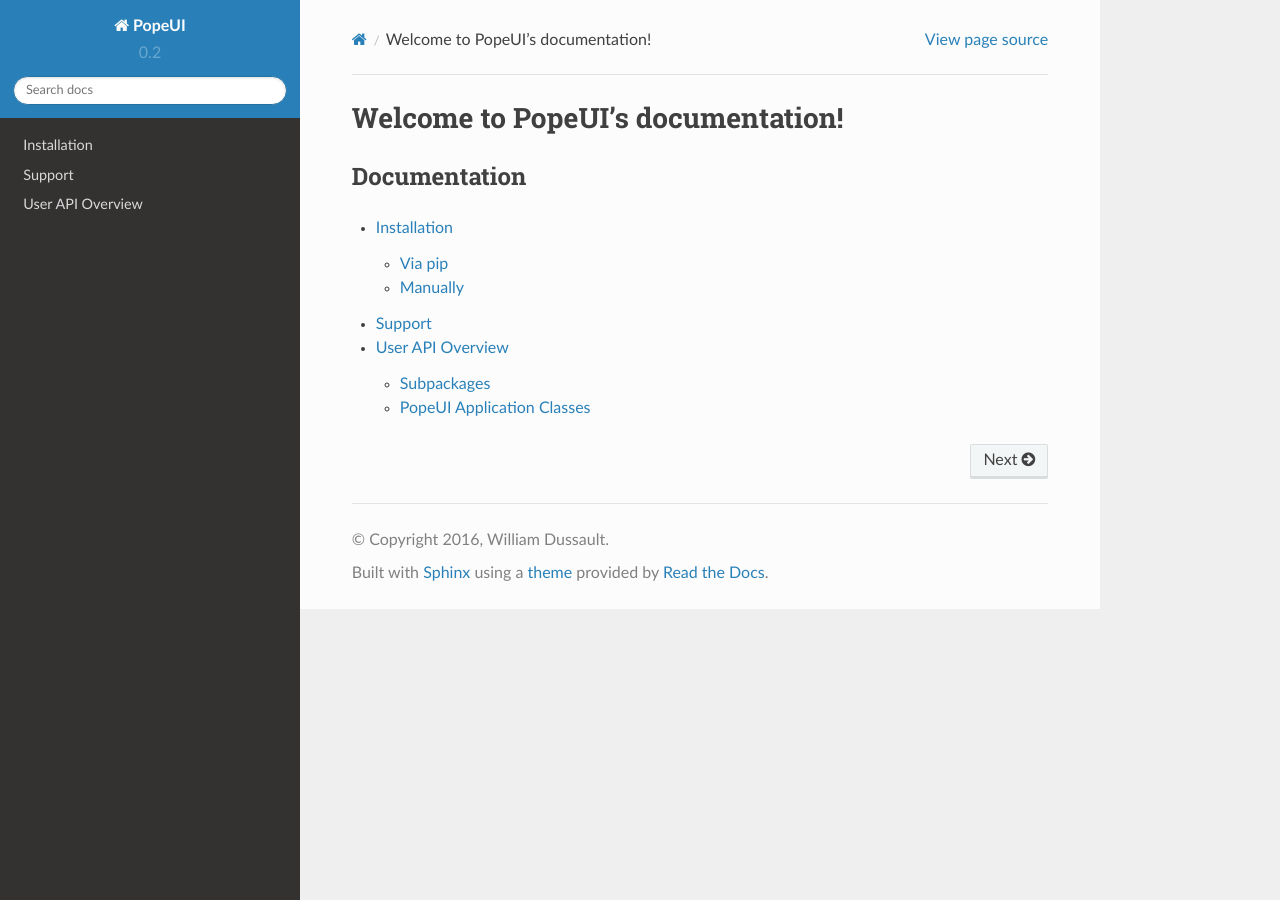
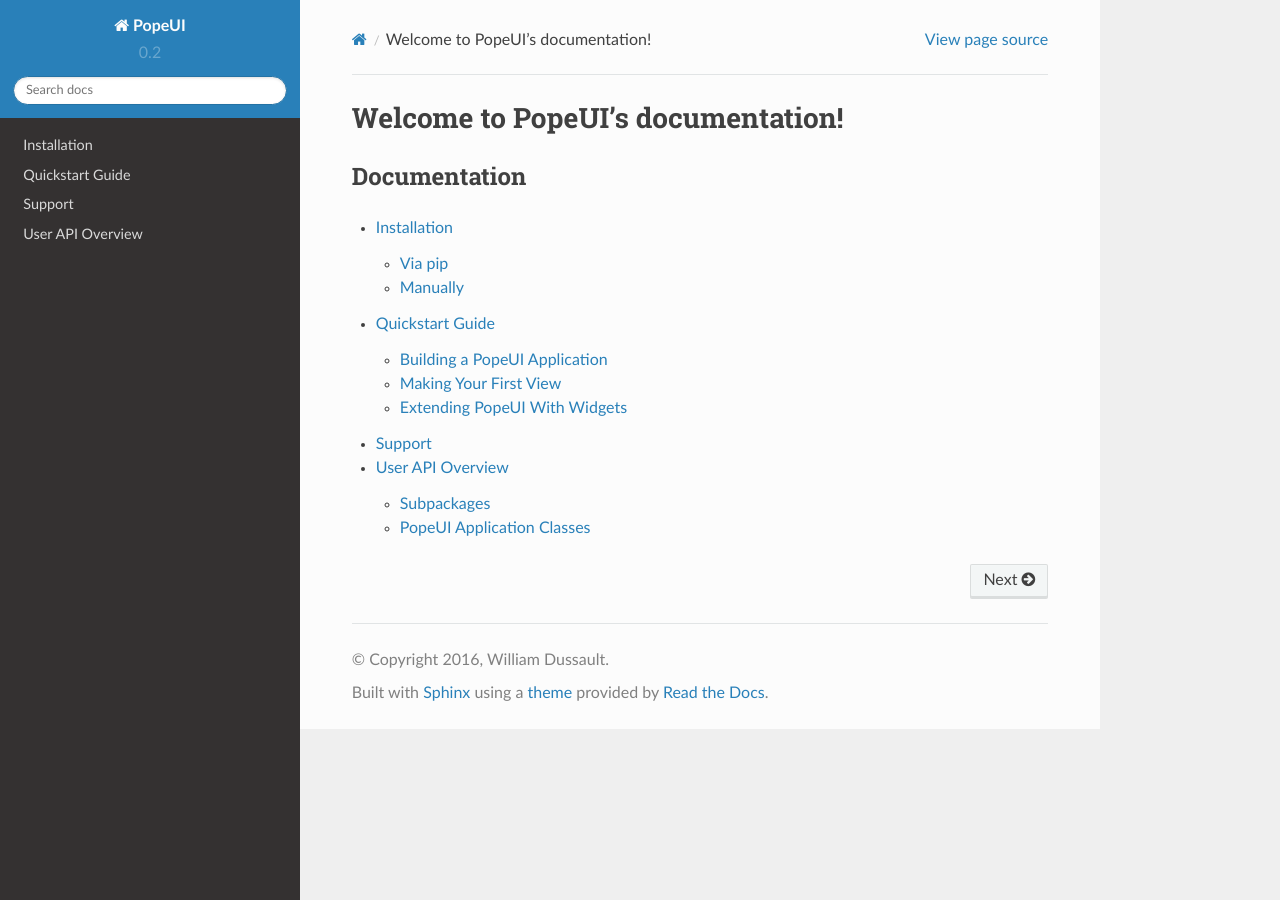
Before and after one commit to dalloriam/engel, a Sphinx documentation site: the page built from docs/index.rst, in a window 1280 px wide. Built offline with Sphinx 7.4.7 and the Read the Docs theme 2.0.0, drawn with Linux system fonts in a browser that asks for light colours.

Commit message:
Start updating doc

```diff
--- /dev/null
+++ b/docs/howto/popeui.application.rst
@@ -0,0 +1,2 @@
+Building a PopeUI Application
+=============================
--- /dev/null
+++ b/docs/howto/popeui.view.rst
@@ -0,0 +1,2 @@
+Making Your First View
+======================
--- /dev/null
+++ b/docs/howto/popeui.widget.rst
@@ -0,0 +1,2 @@
+Extending PopeUI With Widgets
+=============================
--- a/docs/index.rst
+++ b/docs/index.rst
@@ -13,5 +13,6 @@
    :maxdepth: 2
 
    install
+   howto/popeui
    support
    code_overview/popeui
```
Also changed, not shown: docs/howto/popeui.rst (added, +11 -0 lines), 1 other file.
